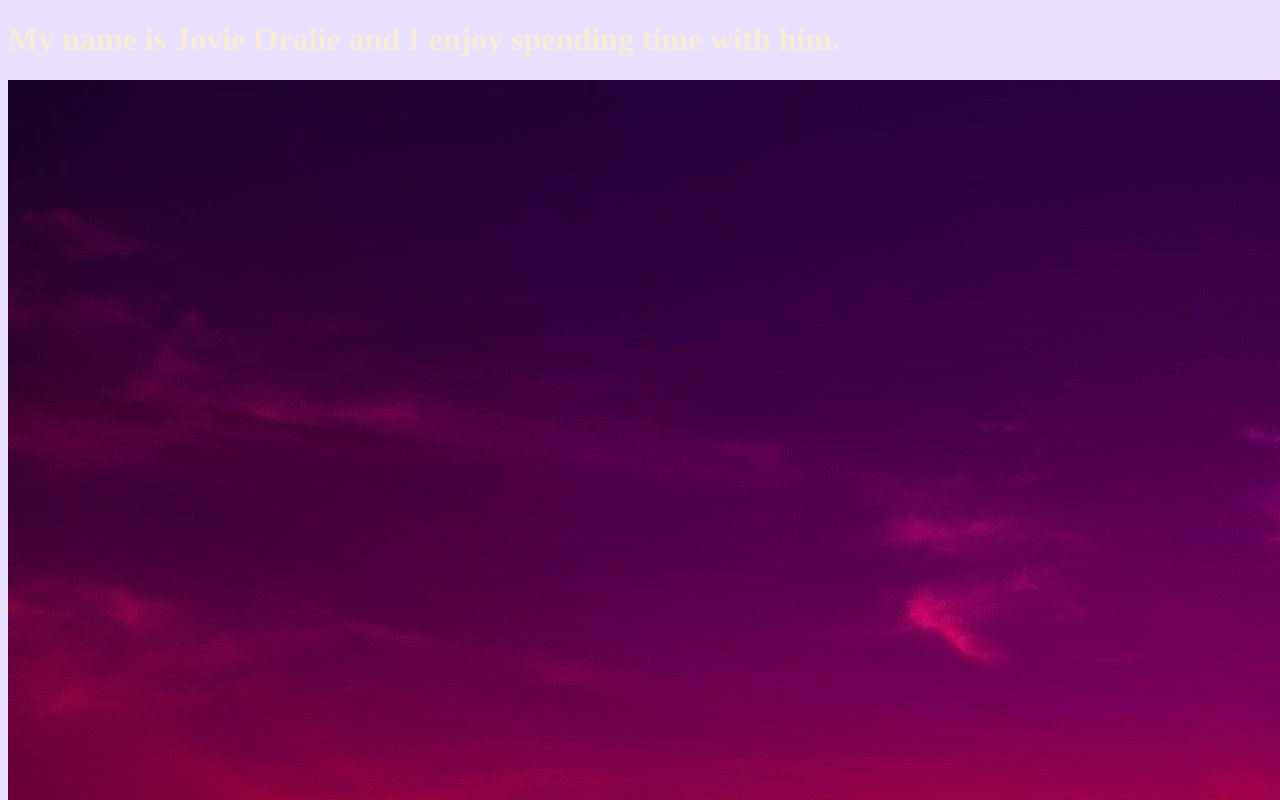
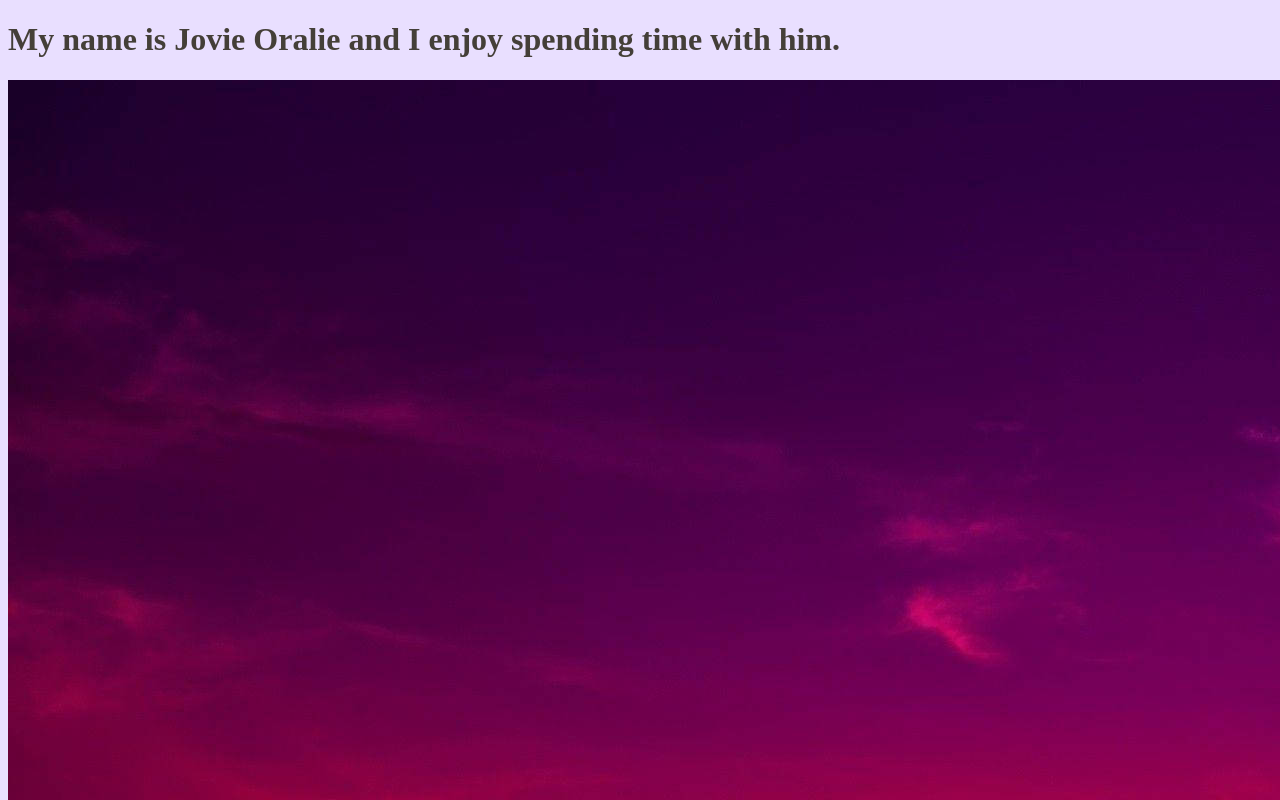
Before and after one commit to ubezzz/allida_sandbox, a plain HTML site: page index.html in a window 1280 px wide. Shown: the top 800 px of the page. Drawn offline with Linux system fonts and the light colour scheme.

Commit message:
Add files via upload

```diff
--- a/index.html
+++ b/index.html
@@ -1,7 +1,7 @@
 <!DOCTYPE html>
 <html>
     <body style="background-color: rgba(218, 202, 255, 0.589);">
-       <h1 style="color:antiquewhite" >My name is Jovie Oralie and I enjoy spending time with him.</h1>
+       <h1 style="color:rgb(68, 63, 56)" >My name is Jovie Oralie and I enjoy spending time with him.</h1>
        <img src="sunset-aesthetic-pictures.jpg">
     </body>
 </html>
```
